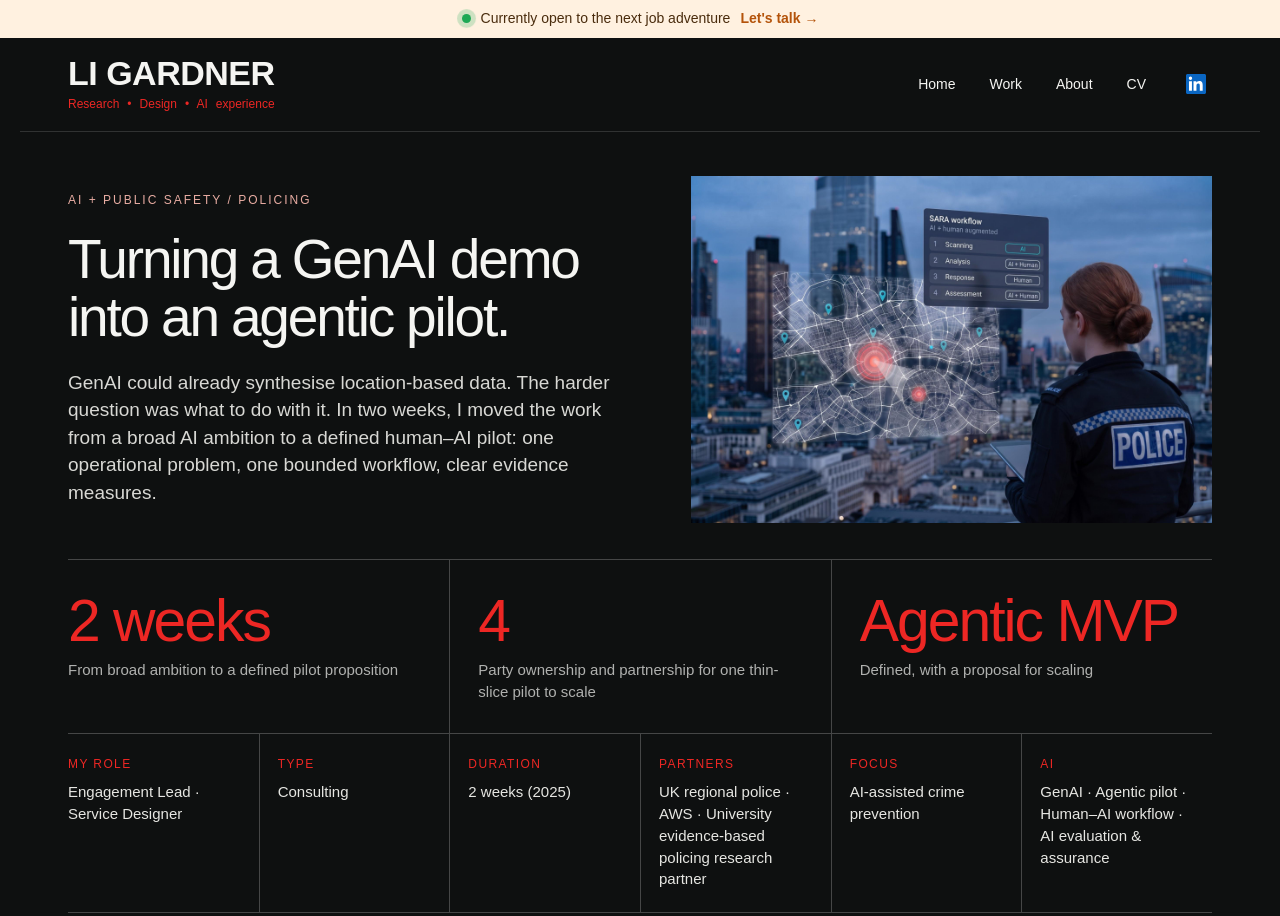
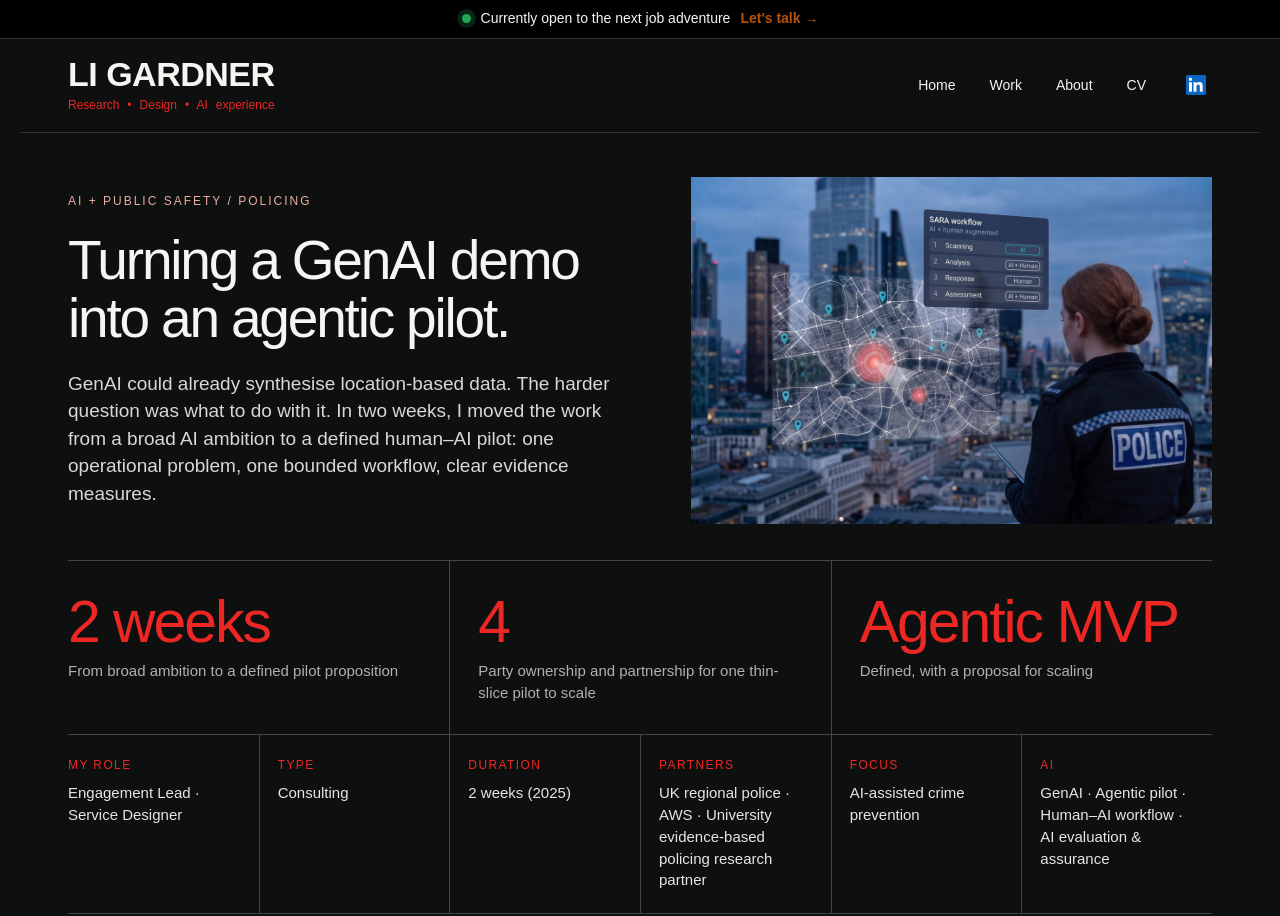
Before and after one commit to ligardner/lgwebsite, a plain HTML site: page agentic-ai-pilot-uk-police.html in a window 1280 px wide. Shown: the top 916 px of the page. Drawn offline with Linux system fonts and the light colour scheme.

Commit message:
Update style.css

```diff
--- a/style.css
+++ b/style.css
@@ -73,13 +73,13 @@ footer{position:relative}footer::before{content:'';position:absolute;top:0;left:
 .nav-icon svg{width:24px;height:24px}
 
 /* Availability notification banner */
-.open-banner{display:flex;align-items:center;justify-content:center;gap:10px;flex-wrap:wrap;background:#fff1e0;color:#4a2c0d;border-bottom:1px solid #fbd9b0;font-size:14px;line-height:1.4;padding:9px 24px;text-align:center}
+.open-banner{display:flex;align-items:center;justify-content:center;gap:10px;flex-wrap:wrap;background:#101111;color:#f5f5f2;border-bottom:1px solid #101111;font-size:14px;line-height:1.4;padding:9px 24px;text-align:center}
 .open-banner a{color:#b4530a;font-weight:600;text-decoration:none}
 .open-banner a:hover{color:var(--red)}
 .open-dot{position:relative;width:9px;height:9px;border-radius:50%;background:#1fa855;flex:none}
 .open-dot:after{content:'';position:absolute;inset:0;border-radius:50%;background:#1fa855;animation:openpulse 2s ease-out infinite}
 @keyframes openpulse{0%{transform:scale(1);opacity:.7}100%{transform:scale(2.6);opacity:0}}
-.dark .open-banner{background:#fff1e0;border-bottom:0}
+.dark .open-banner{background:#000;border-bottom:1px solid #303232}
 @media(min-width:1400px){body>.open-banner{margin:-16px 0 16px}}
 @media(max-width:760px){.open-banner{font-size:13px;padding:8px 16px;gap:8px}}
 @media(prefers-reduced-motion:reduce){.open-dot:after{animation:none}}
```
